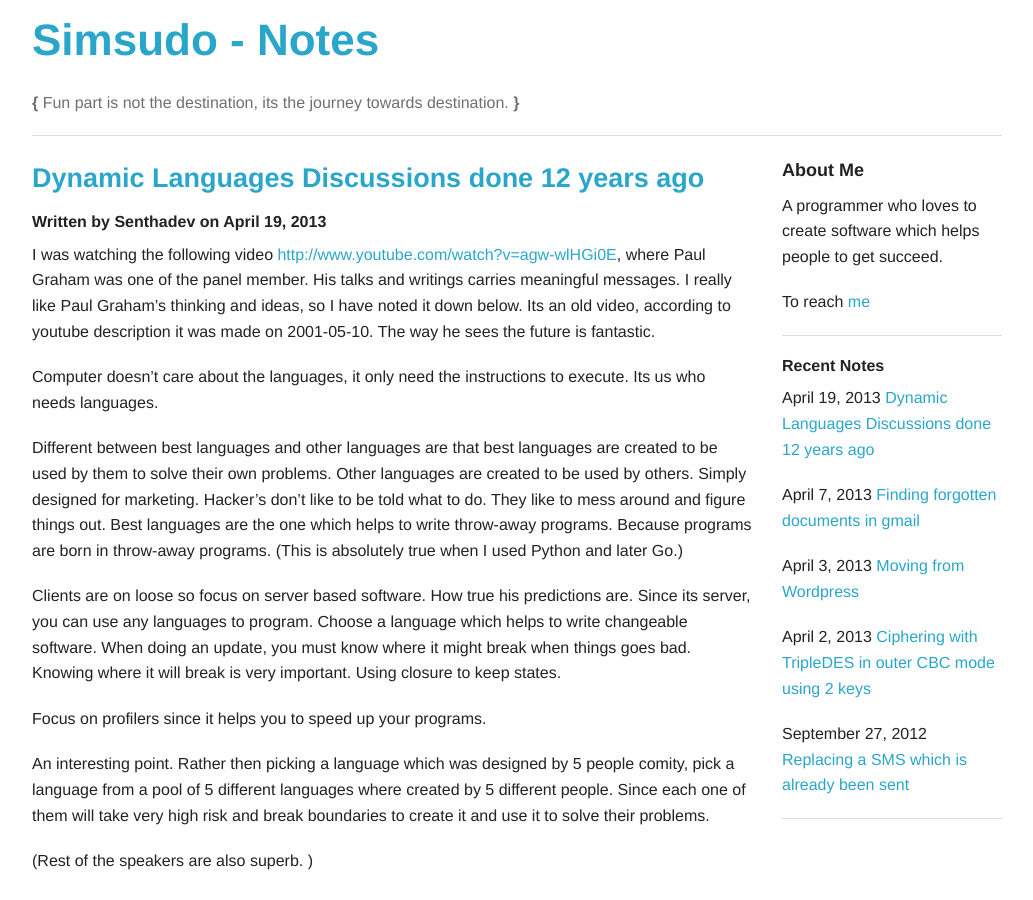
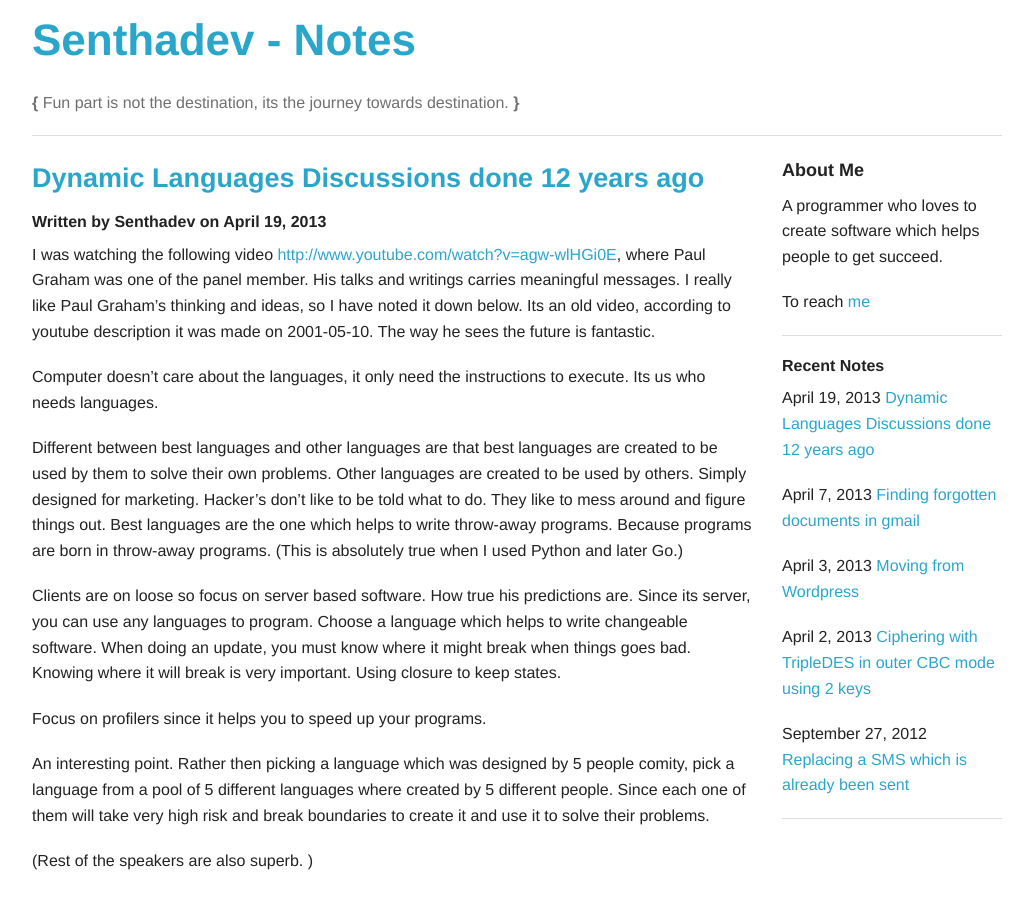
Before and after one commit to senthadev/senthadev.github.com, a Jekyll site: the page built from index.html, in a window 1280 px wide and 900 px high. Shown: the whole window, without its empty margins (123-1156 px from the left). Built offline with Jekyll 4.4.1, drawn with Linux system fonts in a browser that asks for light colours; Markdown is read by kramdown in place of the engine named in the settings; the list of posts is cut into pages by our own code; comment, search, counter and statistics services are not loaded.

Commit message:
updated to senthadev

```diff
--- a/_layouts/layout.html
+++ b/_layouts/layout.html
@@ -17,7 +17,7 @@
   <body>
     <div class="row">
       <div class="large-12 columns">
-        <h1><a href="/">Simsudo - Notes</a></h1>
+        <h1><a href="/">Senthadev - Notes</a></h1>
         <p class="subheader"><strong>{</strong>
         Fun part is not the destination, its the journey towards destination. <strong>}</strong>
       </p>
```
